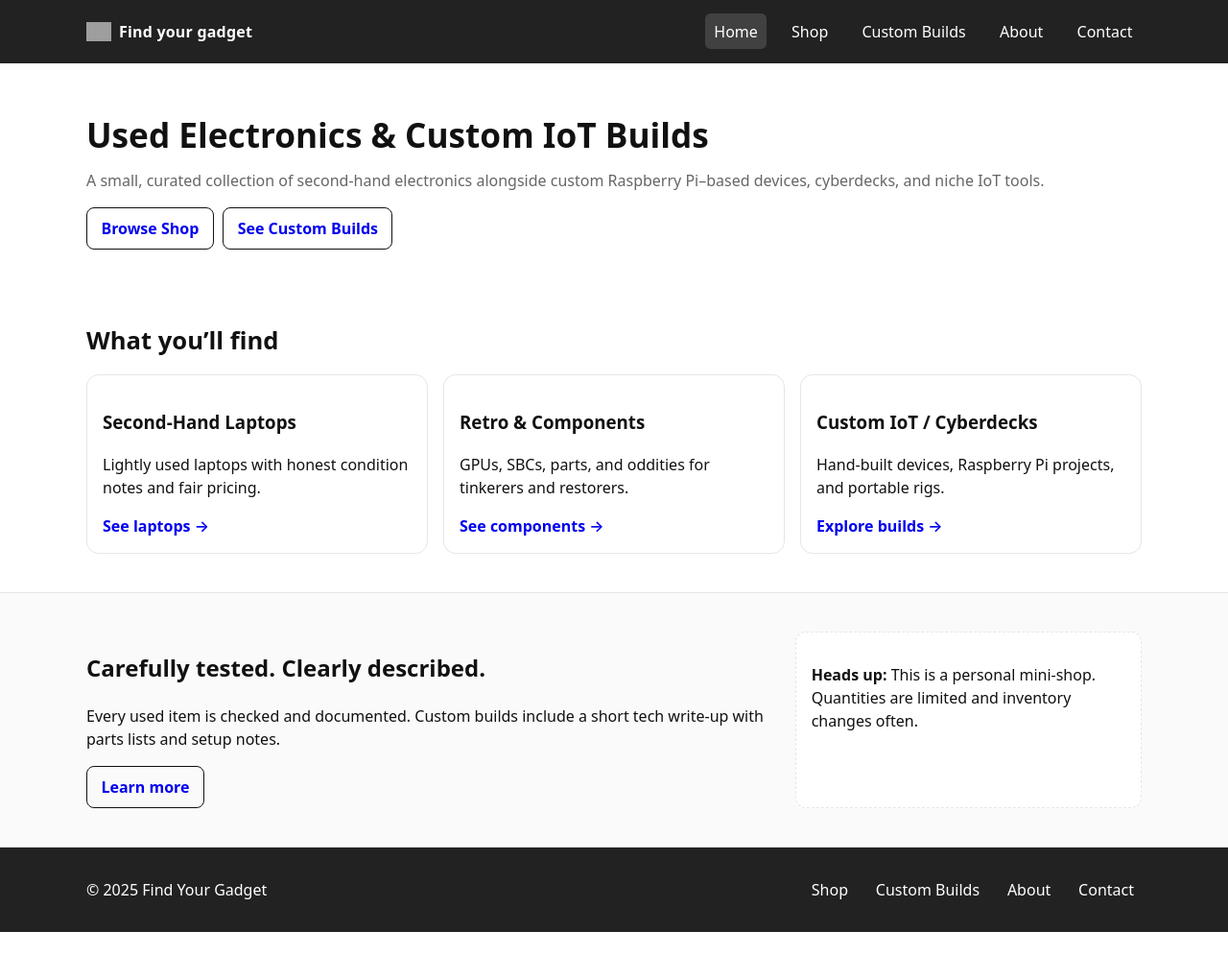
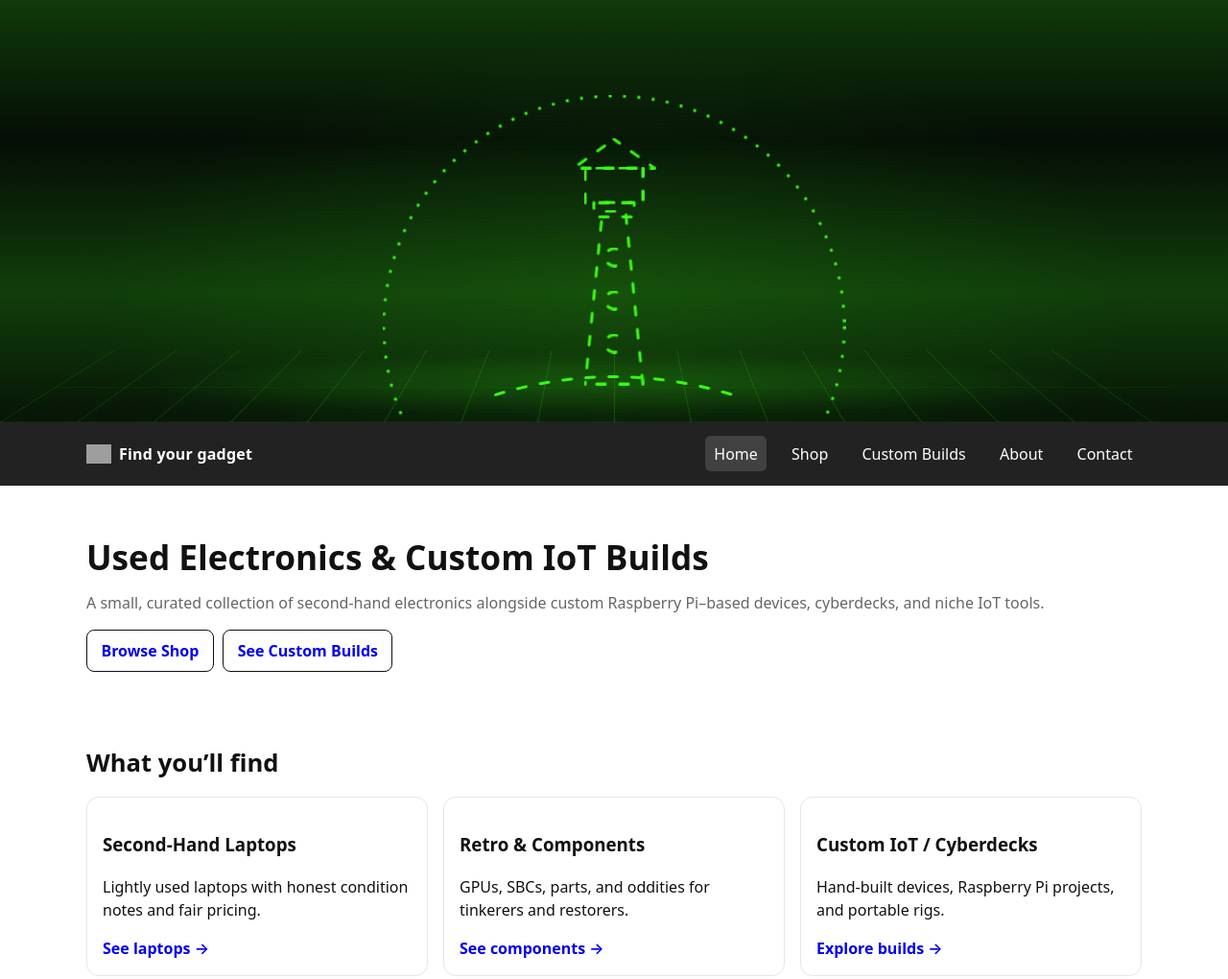
Before and after one commit to TimofeySneyd/FindYourGadget, a plain HTML site: page index.html in a window 1280 px wide. Shown: the top 1020 px of the page at 96% size. Before the commit the page ends 971 px from the top, so only its background shows below. Drawn offline with Linux system fonts and the light colour scheme; grey boxes are pictures that could not be loaded.

Commit message:
Added and editing LightHouse Hologram Animation for the main home page

```diff
--- a/css/style.css
+++ b/css/style.css
@@ -130,3 +130,119 @@ input[type="search"],input[type="text"],input[type="email"],select,textarea{
 /* Utility */
 .actions{ display:flex; gap:.6rem; flex-wrap:wrap; }
 .placeholder{ background:var(--card); }
+/* =========================
+   Hologram Lighthouse (Home)
+   ========================= */
+:root { --holo:#39ff14; } /* neon green; tweak if you like */
+
+.holo-hero{
+  position:relative;
+  width:100%;
+  min-height:clamp(320px, 55vh, 560px);
+  background:#050d06 radial-gradient(ellipse at 50% 70%, rgba(57,255,20,.10), transparent 60%);
+  display:grid; place-items:center;
+  overflow:hidden;
+}
+
+/* subtle CRT scanlines */
+.holo-hero::before{
+  content:"";
+  position:absolute; inset:0;
+  background:
+    repeating-linear-gradient(to bottom, rgba(57,255,20,.06) 0 2px, transparent 2px 4px);
+  mix-blend-mode:overlay;
+  pointer-events:none;
+}
+
+/* sweeping scanner bar */
+.holo-hero::after{
+  content:"";
+  position:absolute; inset:-40% 0;
+  background:
+    linear-gradient(0deg, transparent 0%, rgba(57,255,20,.20) 50%, transparent 100%);
+  background-size:100% 40%;
+  animation:holoSweep 3.8s linear infinite;
+  mix-blend-mode:screen;
+  pointer-events:none;
+}
+
+.holo-svg{ width:min(900px, 92vw); height:auto; }
+
+.wire{
+  stroke:var(--holo);
+  fill:none;
+  stroke-width:2;
+  stroke-dasharray:6 10;
+  animation:holoDash 10s linear infinite, holoPulse 2.2s ease-in-out infinite;
+}
+
+/* outer ring = finer dashes, lower opacity */
+.ring{ stroke-dasharray:2 8; opacity:.55; }
+
+.beam{
+  fill:rgba(57,255,20,.18);
+  stroke:var(--holo);
+  stroke-width:1;
+}
+
+/* sweep beams back-and-forth around the lantern */
+.beams{
+  transform-origin:0 0;             /* because we translated the group to (300,160) */
+  animation:holoSweepBeams 6.5s ease-in-out infinite;
+}
+
+/* light flicker on tower */
+.lighthouse{ animation:holoFlicker 4s steps(60) infinite; }
+
+/* perspective grid floor */
+.grid-floor{
+  position:absolute; inset:auto 0 0 0; height:42%;
+  background:
+    radial-gradient(ellipse at center, rgba(57,255,20,.18), transparent 60%),
+    repeating-linear-gradient(to right, rgba(57,255,20,.25) 0 1px, transparent 1px 80px),
+    repeating-linear-gradient(to top,   rgba(57,255,20,.15) 0 1px, transparent 1px 80px);
+  transform:perspective(700px) rotateX(60deg);
+  transform-origin:bottom;
+  opacity:.8;
+  animation:holoGridPulse 4s ease-in-out infinite;
+  filter:drop-shadow(0 0 12px rgba(57,255,20,.35));
+}
+
+/* keyframes */
+@keyframes holoDash{
+  to{ stroke-dashoffset:-1200; }
+}
+@keyframes holoPulse{
+  0%,100%{ opacity:.9; }
+  50%   { opacity:1; }
+}
+@keyframes holoSweepBeams{
+  0%  { transform:rotate(-14deg); }
+  50% { transform:rotate( 14deg); }
+  100%{ transform:rotate(-14deg); }
+}
+@keyframes holoGridPulse{
+  0%,100%{ opacity:.65; }
+  50%{ opacity:.9; }
+}
+@keyframes holoSweep{
+  0%{ background-position:0 -100%; }
+  100%{ background-position:0 220%; }
+}
+@keyframes holoFlicker{
+  0%,100%{ filter:none; }
+  10% { filter:brightness(1.05); }
+  20% { filter:brightness(.98); }
+  30% { filter:brightness(1.07); }
+  40% { filter:brightness(.95); }
+  50% { filter:brightness(1.1); }
+  60% { filter:brightness(.97); }
+  70% { filter:brightness(1.06); }
+  80% { filter:brightness(.99); }
+  90% { filter:brightness(1.08); }
+}
+
+/* Motion accessibility */
+@media (prefers-reduced-motion: reduce){
+  .wire,.beams,.grid-floor,.holo-hero::after,.lighthouse{ animation:none!important; }
+}
--- a/index.html
+++ b/index.html
@@ -9,6 +9,54 @@
   <meta name="description" content="Find your gadget — used electronics and custom IoT/Raspberry Pi builds." />
   <meta property="og:site_name" content="Find your gadget" />
 </head>
+<!-- Hologram Lighthouse Hero -->
+<section class="holo-hero" aria-label="Hologram lighthouse simulation">
+  <svg class="holo-svg" viewBox="0 0 600 400" role="img" aria-labelledby="holoTitle holoDesc">
+    <title id="holoTitle">Hologram Lighthouse</title>
+    <desc id="holoDesc">Neon wireframe lighthouse with sweeping beams and scanlines.</desc>
+
+    <defs>
+      <!-- soft glow for neon strokes -->
+      <filter id="glow">
+        <feGaussianBlur stdDeviation="2" result="blur"/>
+        <feMerge>
+          <feMergeNode in="blur"/>
+          <feMergeNode in="SourceGraphic"/>
+        </feMerge>
+      </filter>
+    </defs>
+
+    <!-- surrounding ring -->
+    <circle class="wire ring" cx="300" cy="280" r="160" />
+
+    <!-- lighthouse body -->
+    <g class="lighthouse" filter="url(#glow)" stroke-linecap="round" stroke-linejoin="round">
+      <!-- base hill -->
+      <path class="wire" d="M210 330 Q300 300 390 330" />
+      <!-- tapered tower -->
+      <polygon class="wire" points="280,320 320,320 308,200 292,200" />
+      <!-- gallery + lantern -->
+      <rect class="wire" x="286" y="194" width="28" height="10" />
+      <rect class="wire" x="280" y="170" width="40" height="24" />
+      <!-- roof -->
+      <polygon class="wire" points="300,150 272,170 328,170" />
+      <!-- windows -->
+      <circle class="wire" cx="300" cy="232" r="6" />
+      <circle class="wire" cx="300" cy="262" r="6" />
+      <circle class="wire" cx="300" cy="292" r="6" />
+    </g>
+
+    <!-- sweeping light beams pivot at the lantern (translated origin) -->
+    <g class="beams" filter="url(#glow)" transform="translate(300 160)">
+      <polygon class="beam" points="0,0 -220,-35 -560,0" />
+      <polygon class="beam" points="0,0 220,-35 560,0" />
+    </g>
+  </svg>
+
+  <!-- floor grid (perspective) -->
+  <div class="grid-floor" aria-hidden="true"></div>
+</section>
+
 <body>
   <header class="site-header">
     <div class="container header-inner">
```
